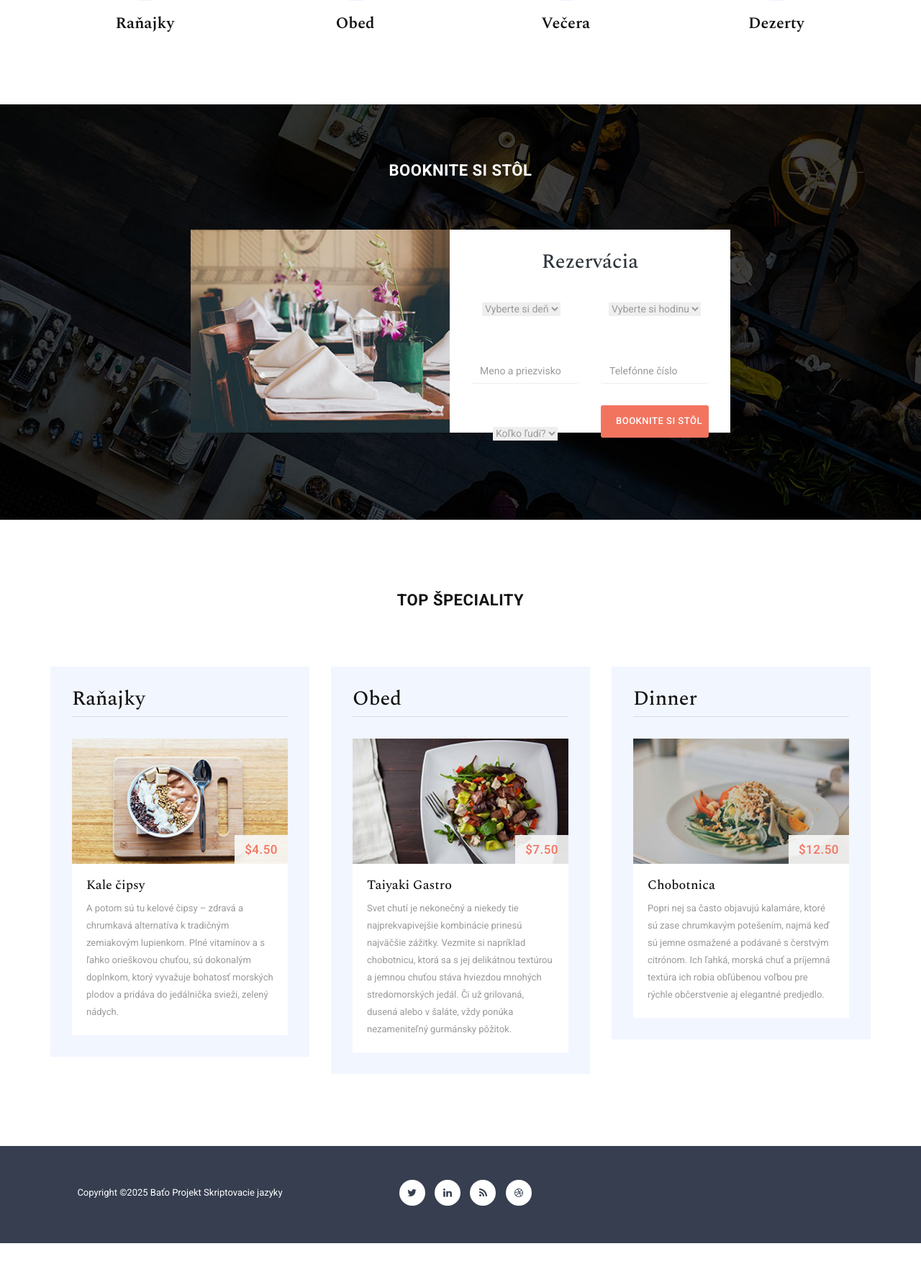
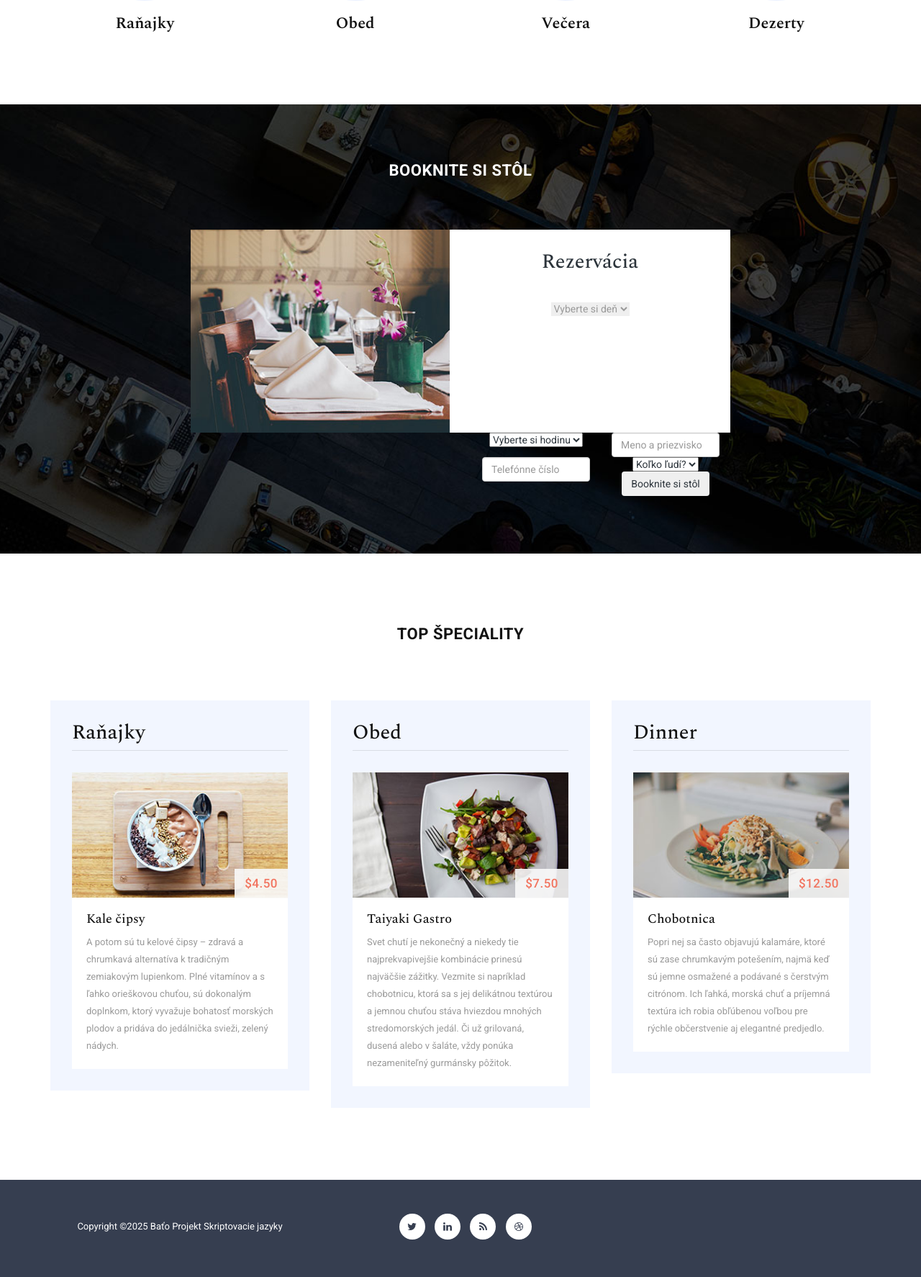
Before and after one commit to GooseBump258/AzijskaRest_cattering_Bato, a PHP site: page / in a window 1280 px wide. Shown: the part 1537-3311 px from the top of the page at 72% size. Before the commit the page ends 3264 px from the top, so only its background shows below. Run offline with PHP 8.4, Linux system fonts and the light colour scheme; some libraries are stand-ins or nearby versions.

Commit message:
Update rezervacny_formular_original.php

```diff
--- a/rezervacie/rezervacny_formular_original.php
+++ b/rezervacie/rezervacny_formular_original.php
@@ -20,12 +20,9 @@
                 <div class="col-md-4 col-sm-12">
                     <div class="right-info">
                         <h4>Rezervácia</h4>
-                        <form id="form-submit-inner" action="" method="get">
-                            <div class="row">
-                                <div class="col-md-6">
-                                    <div class="col-md-6">
-                                    <fieldset>
-                                        <select required name='day' onchange='this.form.()'>
+
+                <div>
+                    <select required name="day">
                         <option value="">Vyberte si deň</option>
                         <option value="Pondelok">Pondelok</option>
                         <option value="Utorok">Utorok</option>
@@ -35,7 +32,6 @@
                         <option value="Sobota">Sobota</option>
                         <option value="Nedeľa">Nedeľa</option>
                     </select>
-                                    </fieldset>
                 </div>
                                 </div>
                                 <div class="col-md-6">
```
Lines whose indentation alone changed are shown as unchanged.
